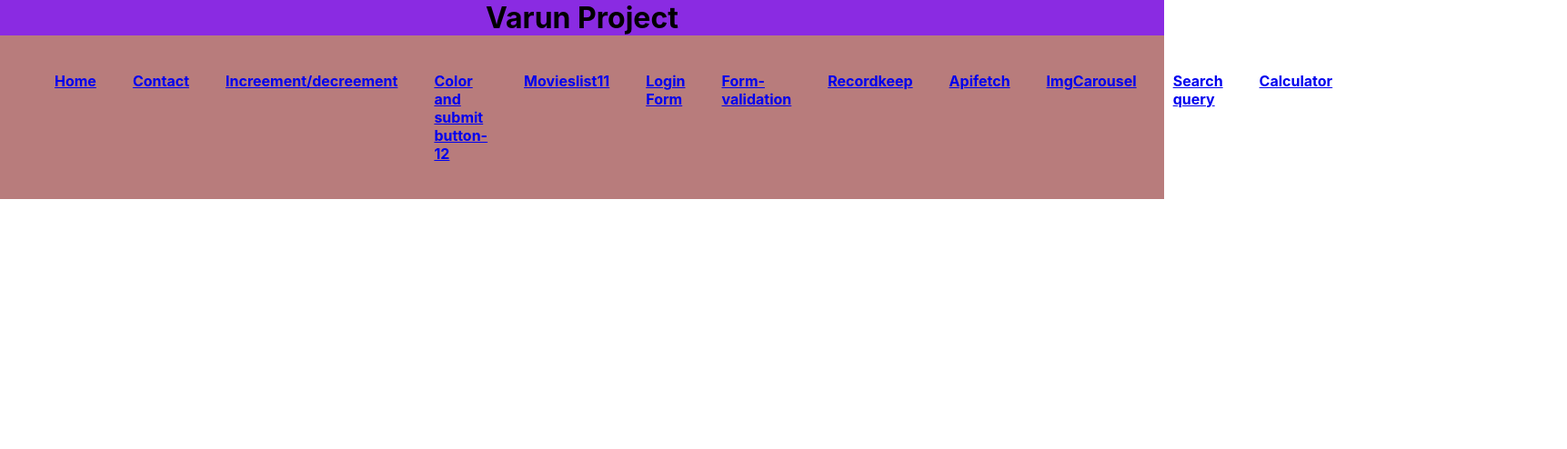
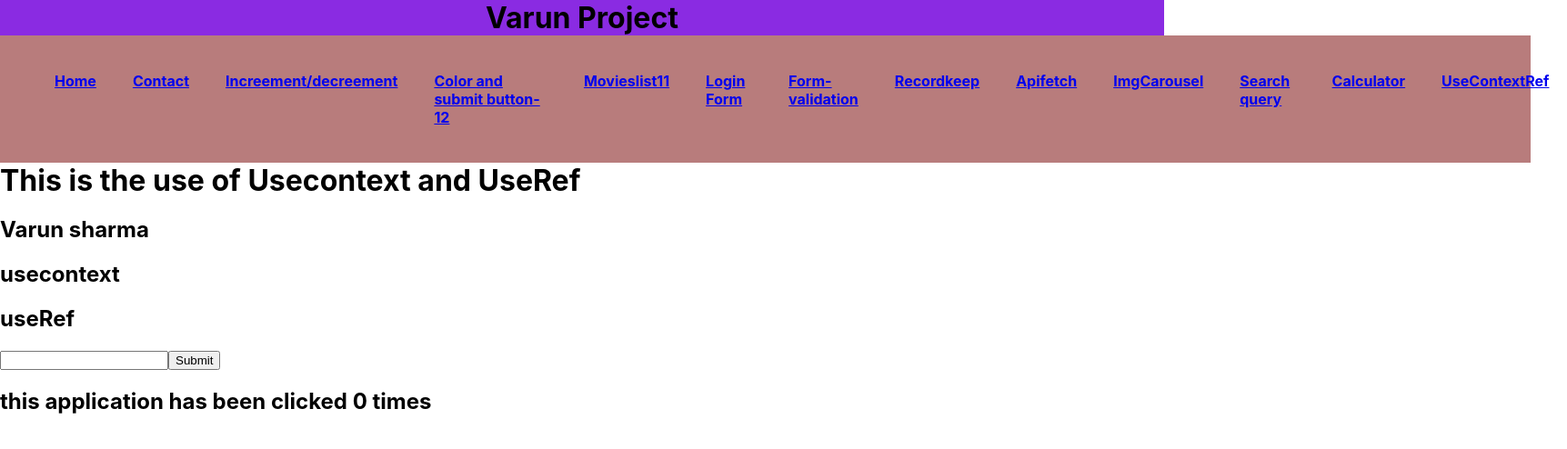
Before and after one commit to varun9846/ReactETPvarun, a React (Create React App) app: page /UseContextRef in a window 1280 px wide. Shown: the top 494 px of the page at 91% size, 1723 px wide, since content can reach past the window. Built offline with nearby package versions, Linux system fonts and the light colour scheme.

Commit message:
seventh commit

```diff
--- a/src/App.css
+++ b/src/App.css
@@ -8,8 +8,13 @@
   text-align: center;
 }
 .linkcont {
+  width: 100%;
   margin: 40px;
   justify-content: space-between;
+}
+.links{
+  background-color: rgb(184, 124, 124);
+  width: auto;
 }
 
 h1 {
@@ -21,6 +26,7 @@ h1 {
 }
 .Navbar{
   margin-top:0;
+  width: 100%;
   display: flex;
   flex-direction: row;
   background-color: rgb(184, 124, 124);
--- a/src/App.js
+++ b/src/App.js
@@ -1,4 +1,5 @@
 import './App.css';
+import { useState,createContext } from 'react';
 import Header from './components/Header';
 import Navbar from './components/Navbar';
 import { Home } from './Pages/Home';
@@ -13,11 +14,21 @@ import { Apifetch } from './Pages/Apifetch';
 import { ImgCarousel } from './Pages/ImgCarousel'
 import { Searchq } from './Pages/Searchq';
 import { Calculator } from './Pages/Calculator';
+import { UseContextRef } from './Pages/UseContextRef';
 import { BrowserRouter as Router, Routes, Route } from "react-router-dom";
+
+const Appstate =createContext();
 function App() {
+
+
+  const [data,setData] =useState({name:"Varun sharma ",Typehook:"usecontext",Typehook2:"useRef"})
+
+
   return (
     <div className="App">
       <Header />
+      <Appstate.Provider value={data}>
+
       <Router>
         <Navbar />
         <Routes>
@@ -33,14 +44,13 @@ function App() {
         <Route path='/ImgCarousel' element={<ImgCarousel/>} />
         <Route path='/Searchq' element={<Searchq/>} />
         <Route path='/Calculator' element={<Calculator/>} />
-
-
-
+        <Route path='/UseContextRef' element={<UseContextRef/>} />
         </Routes>
       </Router>
+      </Appstate.Provider>
 
     </div>
   );
 }
-
+export {Appstate};
 export default App;
--- /dev/null
+++ b/src/Pages/UseContextRef.js
@@ -0,0 +1,38 @@
+import { useContext, useEffect } from "react"
+import { Appstate } from "../App"
+import { useRef,useState } from "react";
+export const UseContextRef =()=>{
+    const Appdata=useContext(Appstate);
+
+const [input,setinput] = useState("");
+const inputfield=useRef();
+const counter=useRef(0);
+useEffect(()=>{
+    counter.current=counter.current+1;
+},[input])
+
+const clcc=()=>{
+    inputfield.current.style.border="3px solid red"
+}
+
+
+const inphandle=(e)=>{
+    setinput(e.target.value);
+}
+
+
+    return (
+        <div>
+            <h1>This is the use of Usecontext and UseRef </h1>
+            <h2>{Appdata.name}</h2>
+            <h2>{Appdata.Typehook}</h2>
+            <h2>{Appdata.Typehook2}</h2>
+
+            <input type="text" ref={inputfield}  value={input} onChange={inphandle} />
+            <button onClick={clcc}>Submit</button>
+            <h2>this application has been clicked {counter.current} times</h2>
+
+        </div>
+
+    )
+}
--- a/src/components/Navbar.js
+++ b/src/components/Navbar.js
@@ -17,6 +17,8 @@ const Navbar = () => {
         <div className="llc"><Link to="/ImgCarousel">ImgCarousel</Link></div>
         <div className="llc"><Link to="/Searchq">Search query</Link></div>
         <div className="llc"><Link to="/Calculator">Calculator</Link></div>
+        <div className="llc"><Link to="/UseContextRef">UseContextRef</Link></div>
+
 
 
         </div>
```
